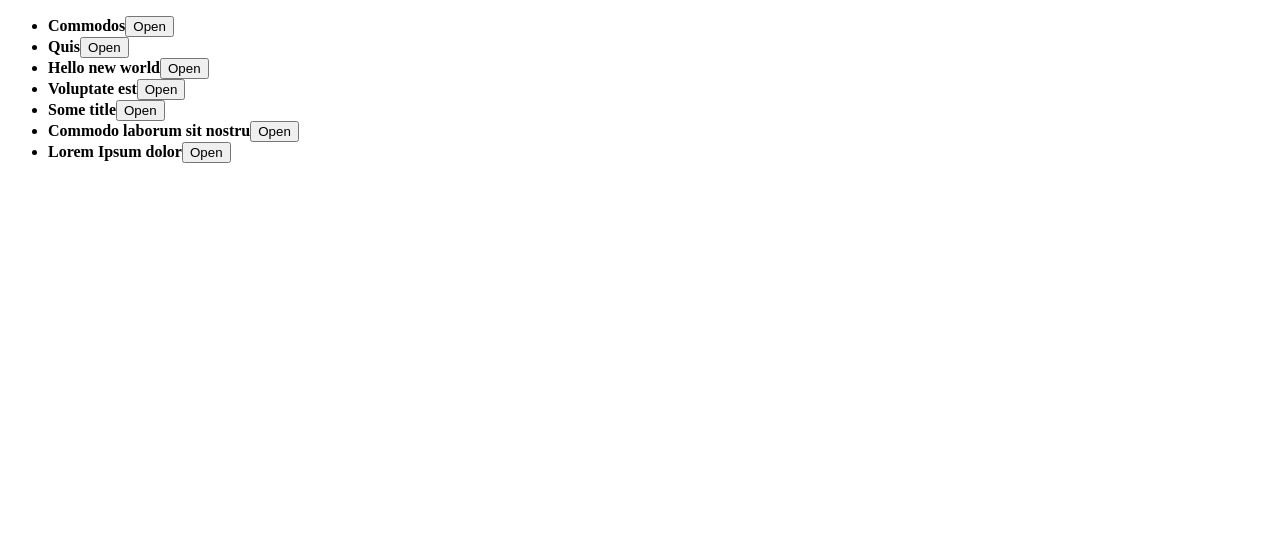
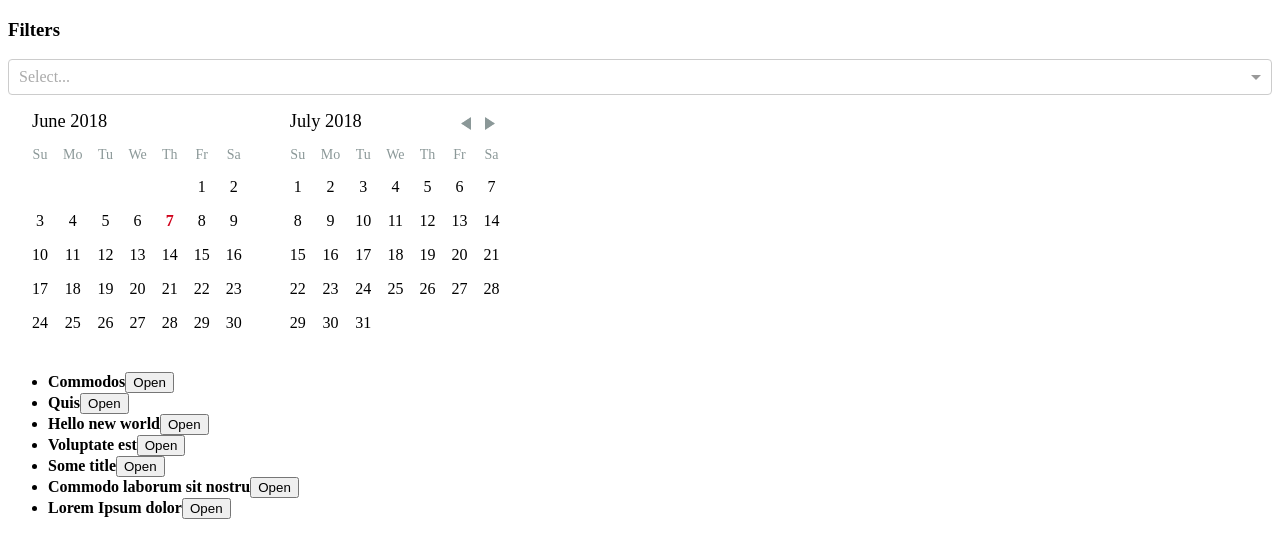
Before and after one commit to valin0k/articles-app, a React app: page / in a window 1280 px wide. Shown: the top 558 px of the page. Built offline with nearby package versions, Linux system fonts and the light colour scheme.

Commit message:
Add filters

```diff
--- a/package.json
+++ b/package.json
@@ -25,7 +25,11 @@
     "webpack-dev-server": "^2.0.0"
   },
   "dependencies": {
+    "css-loader": "^0.28.11",
     "react": "*",
-    "react-dom": "*"
+    "react-day-picker": "^7.1.9",
+    "react-dom": "*",
+    "react-select": "^1.2.1",
+    "style-loader": "^0.21.0"
   }
 }
--- a/src/App.js
+++ b/src/App.js
@@ -2,6 +2,7 @@ import React, {Component, Fragment} from 'react'
 import {render} from 'react-dom'
 import PropTypes from 'prop-types'
 import ArticleList from './ArticleList'
+import Filters from './Filters'
 
 class App extends Component {
   static propTypes = {
@@ -11,6 +12,7 @@ class App extends Component {
   render() {
     return(
       <Fragment>
+        <Filters />
         <ArticleList />
       </Fragment>
     )
--- a/src/Comment/index.js
+++ b/src/Comment/index.js
@@ -1,4 +1,4 @@
-import React, {Component} from 'react'
+import React from 'react'
 
 const Comment = ({comment}) => (
   <li>
--- /dev/null
+++ b/src/Filters/DateRange.js
@@ -0,0 +1,42 @@
+import React, {Component} from 'react'
+import DayPicker, { DateUtils } from 'react-day-picker'
+import 'react-day-picker/lib/style.css'
+
+class DateRange extends Component {
+  static defaultProps = {
+    numberOfMonths: 2,
+  }
+
+  state = this.getInitialState()
+
+  getInitialState() {
+    return {
+      from: undefined,
+      to: undefined,
+    }
+  }
+  handleDayClick = (day) => {
+    const range = DateUtils.addDayToRange(day, this.state)
+    this.setState(range)
+  }
+
+  handleResetClick = () => {
+    this.setState(this.getInitialState())
+  }
+
+  render() {
+    const { from, to } = this.state
+    const modifiers = { start: from, end: to }
+    return (
+        <DayPicker
+          className="Selectable"
+          numberOfMonths={this.props.numberOfMonths}
+          selectedDays={[from, { from, to }]}
+          modifiers={modifiers}
+          onDayClick={this.handleDayClick}
+        />
+    )
+  }
+}
+
+export default DateRange
--- /dev/null
+++ b/src/Filters/Select.js
@@ -0,0 +1,34 @@
+import React, {Component} from 'react'
+import ReactSelect from 'react-select'
+
+import 'react-select/dist/react-select.css'
+import {articles} from '../sampleArticles'
+
+class Select extends Component {
+  state = {
+    selectedOptions: []
+  }
+
+  handleChange = (selectedOptions) => {
+    this.setState({selectedOptions})
+  }
+
+  render() {
+    const {selectedOptions} = this.state
+    const options = articles.map(article => ({
+      value: article.id,
+      label: article.title
+    }))
+
+    return(
+      <ReactSelect
+        onChange={this.handleChange}
+        value={selectedOptions}
+        options={options}
+        multi={true}
+      />
+    )
+  }
+}
+
+export default Select
--- /dev/null
+++ b/src/Filters/index.js
@@ -0,0 +1,10 @@
+import React from 'react'
+import DateRange from './DateRange'
+import Select from './Select'
+
+export default () => [
+  <h3 key={0}>Filters</h3>,
+  <Select key={1} />,
+  <DateRange key={2} />
+
+]
--- a/webpack.config.js
+++ b/webpack.config.js
@@ -11,11 +11,13 @@ module.exports = {
         publicPath: '/static/'
     },
     module: {
-        loaders: [
-            {
+        loaders: [{
                 test: /\.js/,
                 loaders: ['babel-loader'],
                 include: path.join(__dirname, 'src')
+            }, {
+              test: /\.css/,
+              loaders: ['style-loader', 'css-loader']
             }
         ]
     }
```
Also changed, not shown: 1 other file (tests, documents, lock files or other folders).
